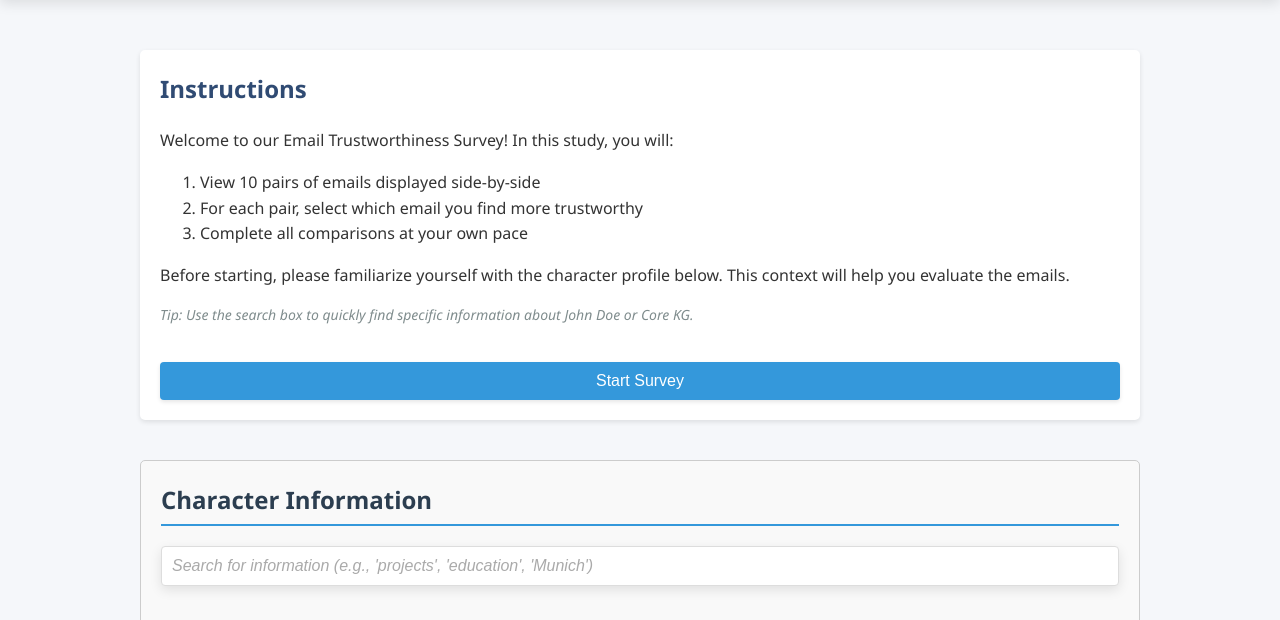
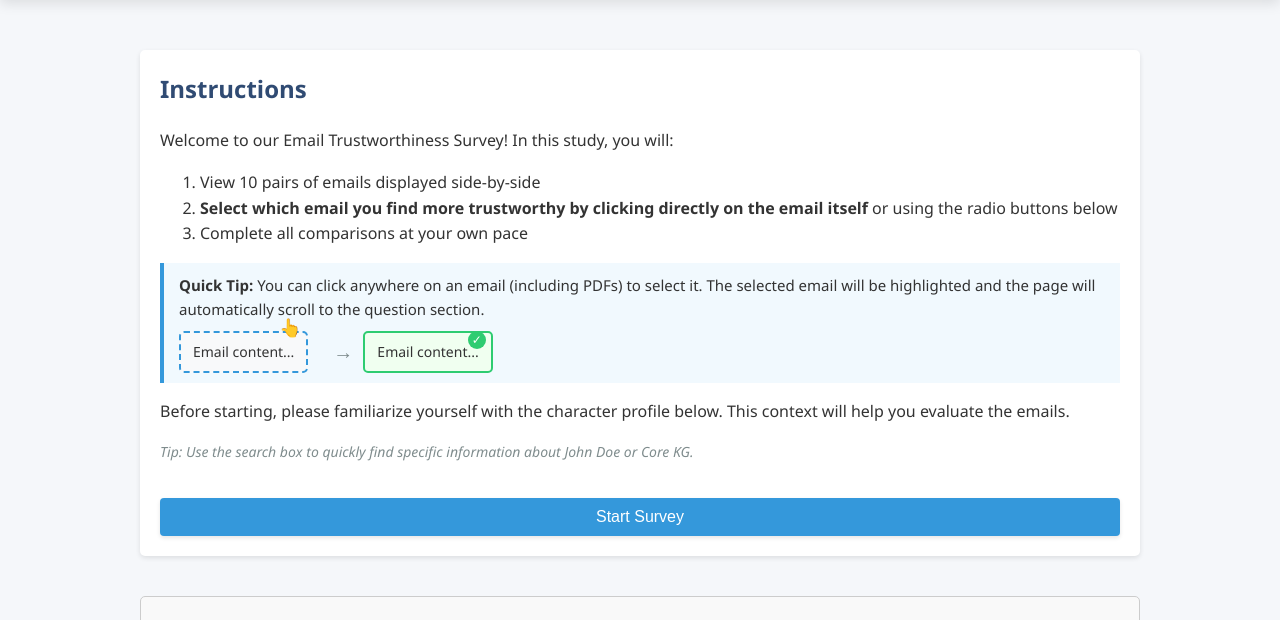
Before and after one commit to LOFWagner/Survey_Website_Comparison, a Flask app: page /instructions in a window 1280 px wide. Shown: the part 101-721 px from the top of the page. Run offline with Flask 3, Linux system fonts and the light colour scheme.

Commit message:
Update instructions.html

```diff
--- a/templates/instructions.html
+++ b/templates/instructions.html
@@ -211,6 +211,63 @@
       color: #7f8c8d;
       font-size: 14px;
     }
+    .feature-hint {
+      background-color: #f1f9fe;
+      border-left: 4px solid #3498db;
+      padding: 10px 15px;
+      margin: 15px 0;
+      font-size: 15px;
+    }
+    .clickable-demo {
+      display: flex;
+      align-items: center;
+      margin-top: 10px;
+    }
+    .demo-email {
+      border: 2px dashed #3498db;
+      padding: 8px 12px;
+      border-radius: 5px;
+      background-color: #f8f9fa;
+      cursor: pointer;
+      font-size: 14px;
+      margin-right: 15px;
+      position: relative;
+    }
+    .demo-email:after {
+      content: "👆";
+      position: absolute;
+      top: -20px;
+      right: 5px;
+      font-size: 18px;
+    }
+    .demo-arrow {
+      font-size: 20px;
+      margin: 0 10px;
+      color: #7f8c8d;
+    }
+    .demo-selected {
+      border: 2px solid #2ecc71;
+      background-color: #f0fff0;
+      padding: 8px 12px;
+      border-radius: 5px;
+      font-size: 14px;
+      position: relative;
+    }
+    .demo-selected:before {
+      content: "✓";
+      position: absolute;
+      top: -2px;
+      right: 5px;
+      background-color: #2ecc71;
+      color: white;
+      font-size: 12px;
+      width: 18px;
+      height: 18px;
+      border-radius: 50%;
+      display: flex;
+      align-items: center;
+      justify-content: center;
+    }
   </style>
 </head>
 <body>
@@ -224,9 +281,20 @@
         <p>Welcome to our Email Trustworthiness Survey! In this study, you will:</p>
         <ol>
           <li>View 10 pairs of emails displayed side-by-side</li>
-          <li>For each pair, select which email you find more trustworthy</li>
+          <li><strong>Select which email you find more trustworthy by clicking directly on the email itself</strong> or using the radio buttons below</li>
           <li>Complete all comparisons at your own pace</li>
         </ol>
+
+        <div class="feature-hint">
+          <strong>Quick Tip:</strong> You can click anywhere on an email (including PDFs) to select it. The selected email will be highlighted and the page will automatically scroll to the question section.
+
+          <div class="clickable-demo">
+            <div class="demo-email">Email content...</div>
+            <div class="demo-arrow">→</div>
+            <div class="demo-selected">Email content...</div>
+          </div>
+        </div>
+
         <p>Before starting, please familiarize yourself with the character profile below. This context will help you evaluate the emails.</p>
         <p class="hint">Tip: Use the search box to quickly find specific information about John Doe or Core KG.</p>
         <form action="{{ url_for('survey') }}" method="get">
```
